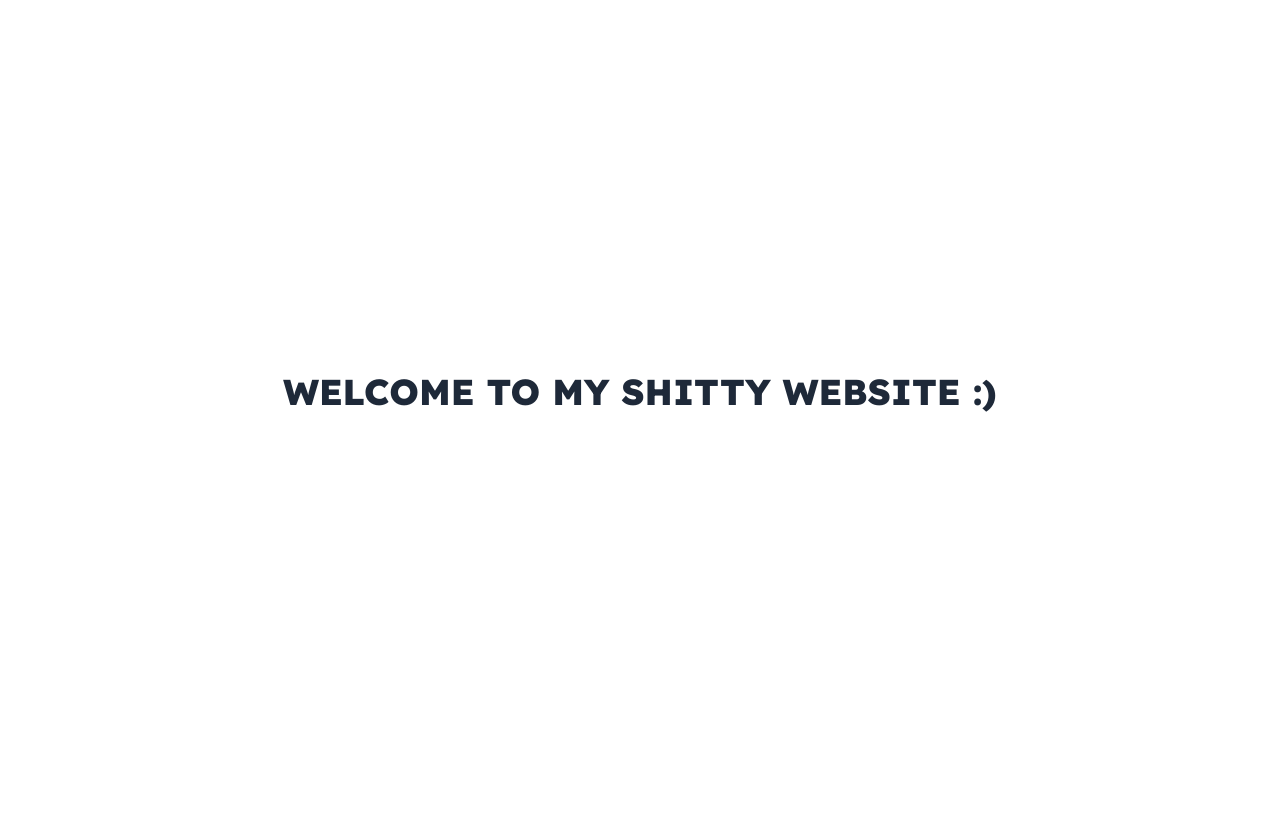
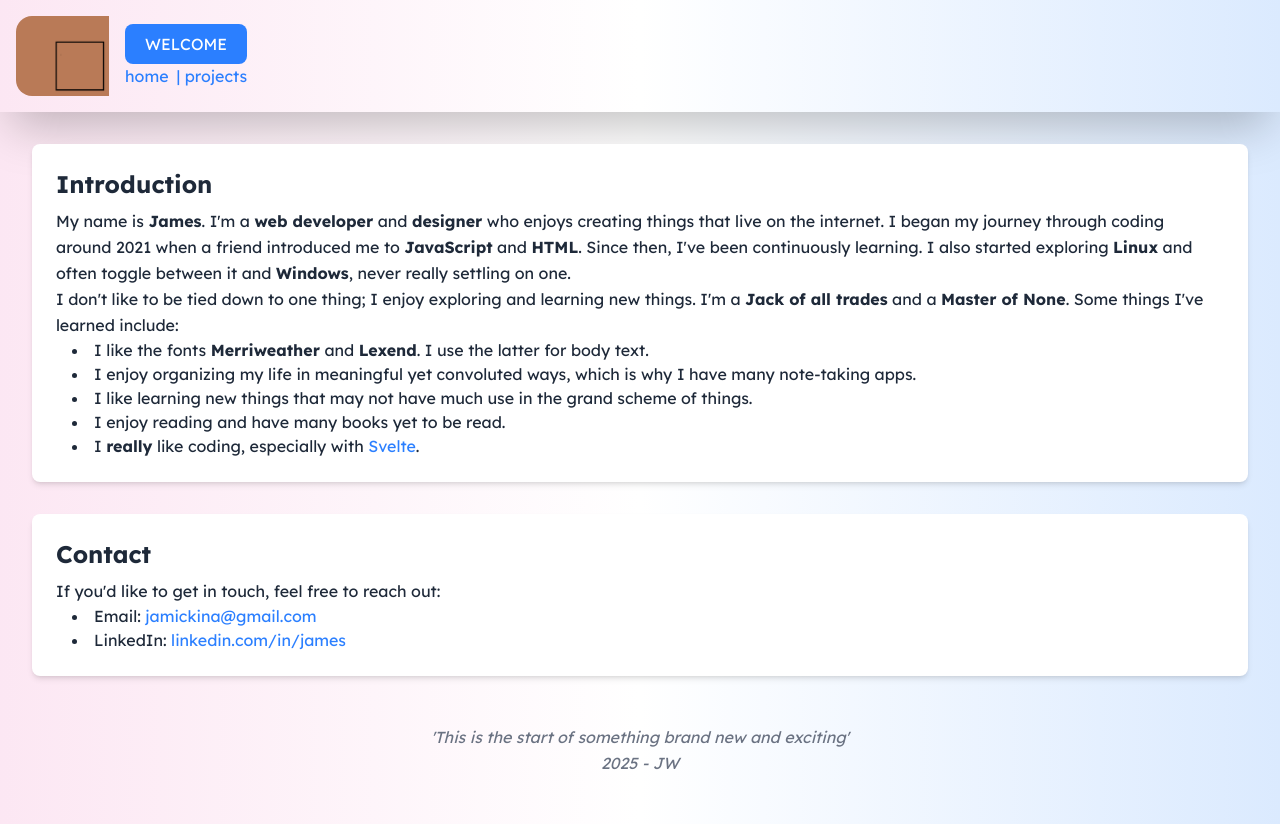
Before and after one commit to Jamickin/chata, a SvelteKit app: page / in a window 1280 px wide. Before the commit this address had no page. Before the commit the page ends 800 px from the top, so only its background shows below. Built offline with nearby package versions, Linux system fonts and the light colour scheme.

Commit message:
feat: implement message toggle functionality and update header layout

```diff
--- a/src/app.css
+++ b/src/app.css
@@ -39,20 +39,3 @@
 .glass {
 	@apply bg-white backdrop-filter backdrop-blur-lg rounded-lg shadow-lg;
 }
-
-@keyframes fade-in {
-	0% {
-		color: rgba(0, 0, 0, 0);
-	}
-	100% {
-		color: rgb(0, 0, 0);
-	}
-}
-
-.fade-in {
-	animation: fade-in 700ms ease-in-out forwards;
-}
-
-.fade-in-delay {
-	animation-delay: 300ms;
-}
--- a/src/lib/components/Header.svelte
+++ b/src/lib/components/Header.svelte
@@ -1,10 +1,22 @@
-<header class="flex gap-4 items-center p-4 h-28 shadow-2xl">
+<script>
+	import { createEventDispatcher } from 'svelte';
+
+	const dispatch = createEventDispatcher();
+
+	function handleClick() {
+		dispatch('toggleMessage');
+	}
+</script>
+
+<header class="flex gap-4 items-center p-4 h-28 shadow-2xl scroll-m-2.5">
 	<a href="/" class="h-full logo"
 		><img src="/LOGO.png" alt="My Logo" class="h-full rounded-l-2xl" /></a
 	>
 	<div class="flex flex-col">
-		<h1 class="lexend-bold">Hello</h1>
-		<nav class="flex gap-2"><a href="/">home</a><a href="/projects">projects</a></nav>
+		<button onclick={handleClick}>WELCOME</button>
+		<nav class="flex items-center gap-2">
+			<a href="/">home</a><a href="/projects">projects</a>
+		</nav>
 	</div>
 </header>
 
--- a/src/lib/components/Message.svelte
+++ b/src/lib/components/Message.svelte
@@ -1,6 +1,30 @@
-<main class="absolute top-0 left-0 mx-auto h-dvh w-screen flex justify-center items-center">
-	<div><h1 class="fade-in-delay">WELCOME TO MY SHITTY WEBSITE :)</h1></div>
-</main>
+<script>
+	import { createEventDispatcher } from 'svelte';
+
+	const dispatch = createEventDispatcher();
+
+	function handleClick() {
+		dispatch('toggleMessage');
+	}
+</script>
+
+<div class="backdrop-blur-xs p-8 flex items-center flex-col">
+	<button class="text-4xl font-extrabold" onclick={handleClick}
+		>WELCOME TO MY SHITTY WEBSITE :)</button
+	>
+	<p class="font-bold text-white">This is my attempt in making something beautiful</p>
+</div>
 
 <style>
+	@keyframes fade-in {
+		100% {
+			opacity: 1;
+		}
+	}
+
+	div {
+		animation: fade-in 1200ms ease-in-out forwards;
+		/* animation-delay: 1000ms; */
+		opacity: 0;
+	}
 </style>
--- a/src/routes/+layout.svelte
+++ b/src/routes/+layout.svelte
@@ -1,43 +1,57 @@
 <script>
 	import '../app.css';
-
 	import Header from '$lib/components/Header.svelte';
 	import Sidebar from '$lib/components/Sidebar.svelte';
+	import Message from '$lib/components/Message.svelte';
+	import { fade } from 'svelte/transition';
 	import { onMount } from 'svelte';
-	import Message from '$lib/components/Message.svelte';
-
-	let message = $state(true);
+	import { page } from '$app/state';
 
 	let isMobile = $state(false);
+	let message = $state(false);
+	let { children } = $props();
 
 	function checkWindowWidth() {
 		isMobile = window.innerWidth <= 768;
 	}
 
+	function toggleMessage() {
+		message = !message;
+		localStorage.setItem('message', JSON.stringify(message));
+	}
+
 	onMount(() => {
+		if (typeof localStorage !== 'undefined') {
+			const storedMessage = localStorage.getItem('message');
+			if (storedMessage !== null) {
+				message = JSON.parse(storedMessage);
+			}
+		}
 		checkWindowWidth();
 		window.addEventListener('resize', checkWindowWidth);
 		return () => window.removeEventListener('resize', checkWindowWidth);
 	});
-	let { children } = $props();
 </script>
 
-{#if message === false}
 {#if isMobile}
 	<Sidebar />
 {:else}
-		<Header />
+	<Header on:toggleMessage={toggleMessage} />
 {/if}
 
-	<main class="m-8">
+<main class="m-8" transition:fade>
 	{@render children()}
 	<footer class="w-full p-4 text-center text-gray-500 italic">
 		<p>'This is the start of something brand new and exciting'</p>
 		<p>2025 - JW</p>
 	</footer>
 </main>
-{:else}
-	<Message />
+{#if message}
+	<main
+		class="fixed top-0 left-0 mx-auto h-dvh w-screen flex justify-center items-center backdrop-blur-xs overflow-hidden"
+	>
+		<Message on:toggleMessage={toggleMessage} />
+	</main>
 {/if}
 
 <style>
```
Also changed, not shown: src/routes/+page.svelte (renamed from src/routes/home/+page.svelte), static/LOGO_Wide.png (added), 1 other file (tests, documents, lock files or other folders). Lines whose indentation alone changed are shown as unchanged.
